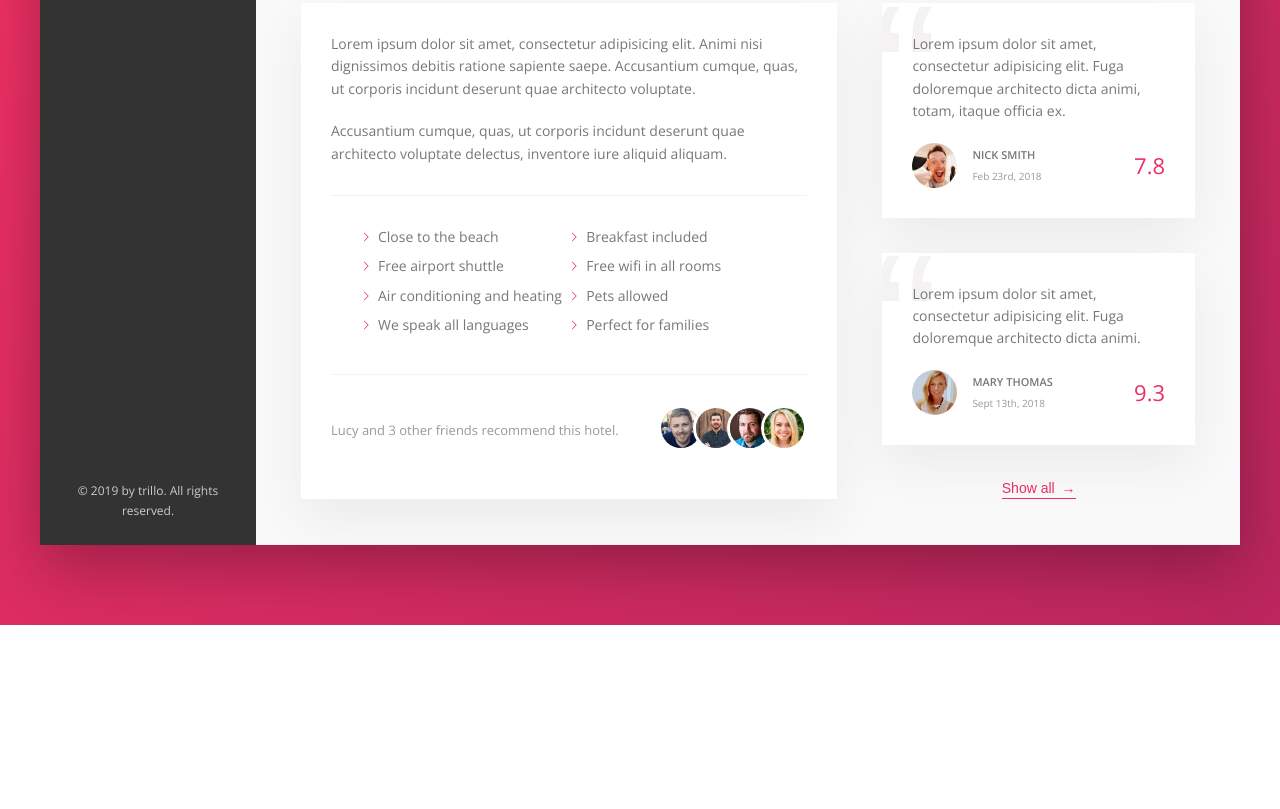
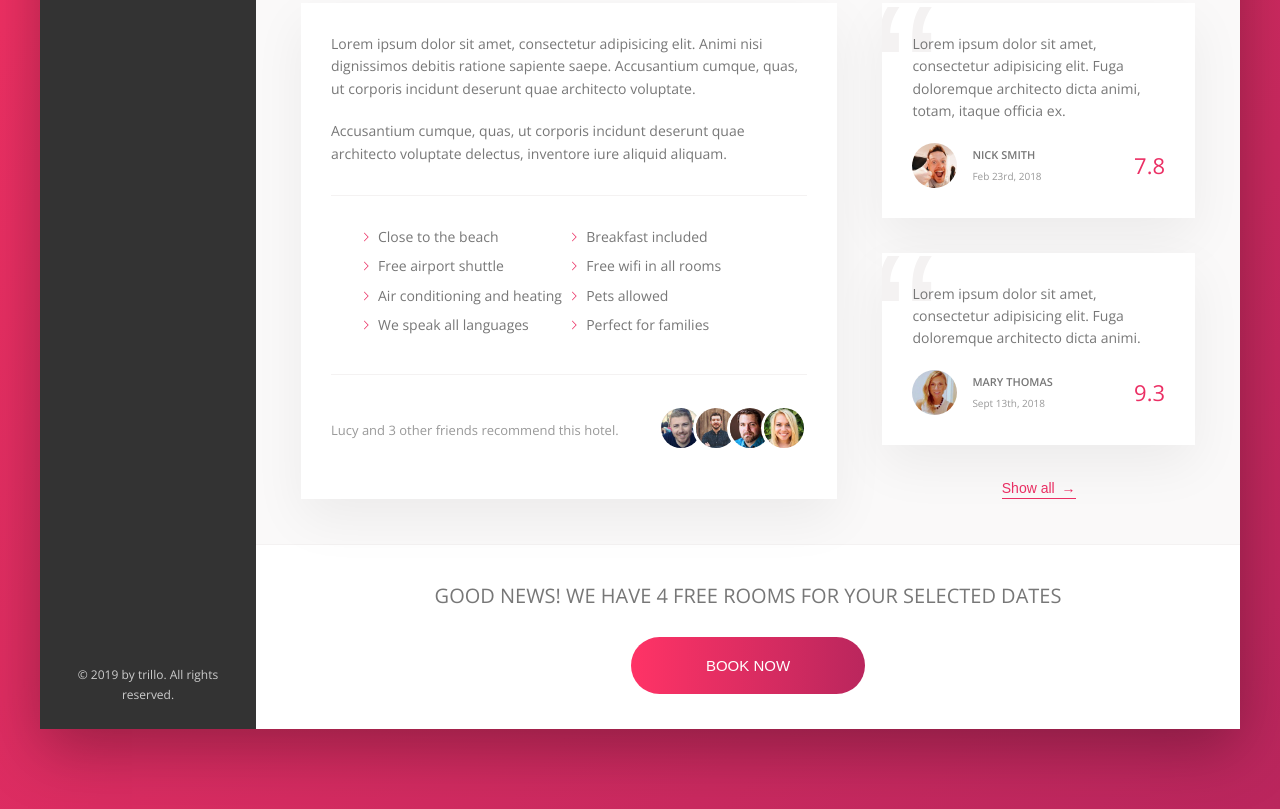
Before and after one commit to JeremyDAdams/Trillo, a website: page index.html in a window 1280 px wide. Shown: the part 644-1453 px from the top of the page. Before the commit the page ends 1269 px from the top, so only its background shows below. Drawn offline with nearby package versions, Linux system fonts and the light colour scheme.

Commit message:
Add call to action section

```diff
--- a/index.html
+++ b/index.html
@@ -202,6 +202,17 @@
 
                             <button class="btn-inline">Show all <span>&rarr;</span></button>
                         </div>
+
+                    </div>
+
+                    <div class="cta">
+                        <h2 class="cta__book-now">
+                            Good news! We have 4 free rooms for your selected dates
+                        </h2>
+                        <button class="btn">
+                            <span class="btn__visible">Book now</span>
+                            <span class="btn__invisible">Only 4 rooms left</span>
+                        </button>
                     </div>
 
                 </main>
--- a/sass/_components.scss
+++ b/sass/_components.scss
@@ -459,3 +459,71 @@
         z-index: 1;
     }
 }
+
+/////////////////////////////////////////////
+//CALL TO ACTION
+
+.cta {
+    padding: 3.5rem 0;
+    text-align: center;
+
+    &__book-now {
+        font-size: 2rem;
+        font-weight: 300;
+        text-transform: uppercase;
+        margin-bottom: 2.5rem;
+    }
+}
+
+/////////////////////////////////////////////
+//BUTTON
+
+.btn {
+    font-size: 1.5rem;
+    font-weight: 300;
+    text-transform: uppercase;
+    border-radius: 100px;
+    border: none;
+    background-image: linear-gradient(to right, var(--color-primary-light), var(--color-primary-dark));
+    color: #fff;
+    position: relative;
+    overflow: hidden;
+    cursor: pointer;
+
+    & > * {
+        display: inline-block;
+        height: 100%;
+        width: 100%;
+        transition: all .2s;
+    }
+
+    &__visible {
+        padding: 2rem 7.5rem;
+    }
+
+    &__invisible {
+        position: absolute;
+        padding: 2rem 0;
+        left: 0;
+        top: -100%;
+
+    }
+
+    &:hover {
+        background-image: linear-gradient(to left, var(--color-primary-light), var(--color-primary-dark));
+    }
+
+    &:hover &__visible  {
+        transform: translateY(100%)
+    }
+
+    &:hover &__invisible  {
+        top: 0;
+    }
+
+    &:focus {
+        outline: none;
+        animation: pulsate 1s infinite;
+    }
+
+}
```
Also changed, not shown: css/style.css.
